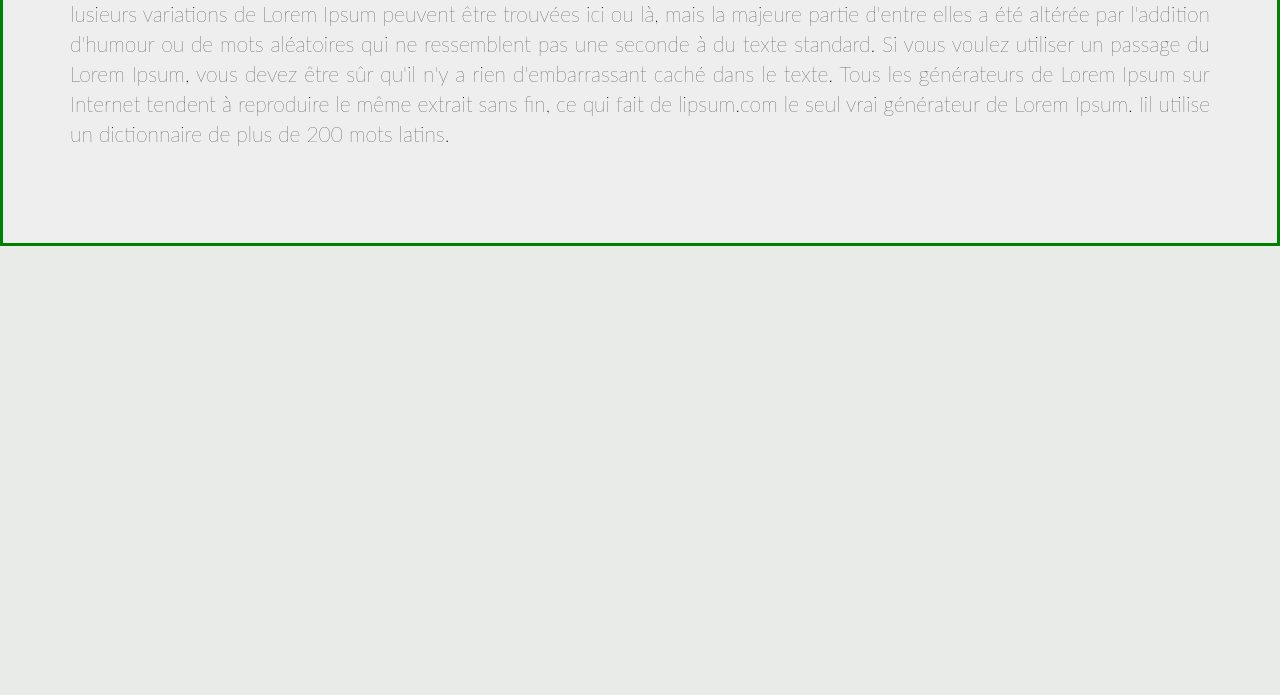
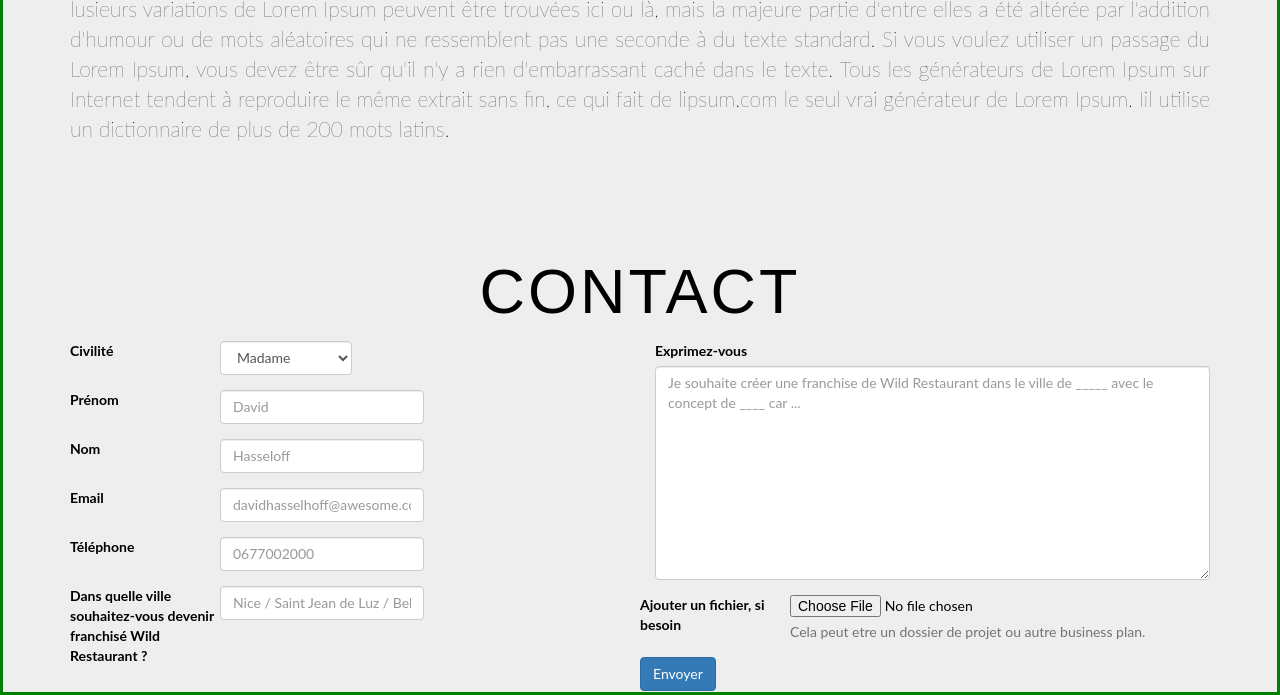
Before and after one commit to fouv/Static-Website-html-css, a PHP site: page / in a window 1280 px wide. Shown: the part 1694-2389 px from the top of the page. Before the commit the page ends 1940 px from the top, so only its background shows below. Run offline with PHP 8.4, Linux system fonts and the light colour scheme; some libraries are stand-ins or nearby versions.

Commit message:
add form

```diff
--- a/css/style.css
+++ b/css/style.css
@@ -7,8 +7,15 @@
 .carousel-inner{
   background-color: white;
   }
-
-  h1{
+label{
+  display: block;
+  width: 150px;
+  float: left;
+}
+.saut{
+  margin-bottom: 15px;
+}
+  h2{
   text-transform: uppercase;
   font-size: 63px;
   letter-spacing: 3px;
--- a/index.php
+++ b/index.php
@@ -26,6 +26,8 @@ $file = $page . '.php';
         }
         ?>
     </title>
+
+
 </head>
 <body>
 <header>
@@ -34,6 +36,7 @@ $file = $page . '.php';
 <main>
     <div class="container-fluid" ></div>
     <?php include "page/home.php"; ?>
+    <?php include "page/contact.php"; ?>
     </div>
 </main>
 <footer>
--- a/page/contact.php
+++ b/page/contact.php
@@ -6,15 +6,25 @@ if ($_SERVER['REQUEST_METHOD'] == 'POST') {
 } else {
 ?>
 
-    <div class="row">
+
+
+
+
+    <!--<div class="row">
         <div class="col-xs-3 col-sm-3 col-md-3 col-lg-3"></div>
 
-        <div class="col-xs-6 col-sm-6 col-md-6 col-lg-6">
-            <form action="" method="post" role="form">
-            <legend>Formulaire de contact</legend>
-             <form class="form-inline">
+        <div class="col-xs-6 col-sm-6 col-md-6 col-lg-6">-->
+
+
+<div class="container">
+    <div class="row">
+        <h2 id="anchor_contact">Contact</h2>
+        <div class="col-md-6">
+
+            <form class="form-inline" action="" method="post" role="form">
+
                 <label for="exampleInputCivility">Civilité</label>
-                <select class="form-control" id="exampleInputCivility">
+                    <select class="form-control saut" id="exampleInputCivility">
                         <option>Madame</option>
                         <option>Mademoiselle</option>
                         <option>Monsieur</option>
@@ -23,34 +33,38 @@ if ($_SERVER['REQUEST_METHOD'] == 'POST') {
 
                 <div class="form-group">
                     <label for="exampleInputName1">Prénom</label>
-            <input type="text" class="form-control" id="exampleInputName1" placeholder="David">
+                    <input type="text" class="form-control saut" id="exampleInputName1" placeholder="David">
                 </div>
 
                 <div class="form-group">
                     <label for="exampleInputName2">Nom</label>
-            <input type="text" class="form-control" id="exampleInputName2" placeholder="Hasseloff">
+                    <input type="text" class="form-control saut" id="exampleInputName2" placeholder="Hasseloff">
                 </div>
 
                  <div class="form-group">
-            <label for="exampleInputEmail2">Email</label>
-            <input type="email" class="form-control" id="exampleInputEmail2" placeholder="davidhasselhoff@awesome.com">
+                    <label for="exampleInputEmail2" >Email</label>
+                    <input type="email" class="form-control saut" id="exampleInputEmail2" placeholder="davidhasselhoff@awesome.com">
                 </div>
 
                 <div class="form-group">
                     <label for="exampleInputTelNumber">Téléphone</label>
-            <input type="tel" class="form-control" id="exampleInputTelNumber" placeholder="0677002000">
+                    <input type="tel" class="form-control saut" id="exampleInputTelNumber" placeholder="0677002000">
                 </div>
 
 
                  <div class="form-group">
                     <label for="exampleInputTown">Dans quelle ville souhaitez-vous devenir franchisé Wild Restaurant ?</label>
-            <input type="tel" class="form-control" id="exampleInputTown" placeholder="Nice / Saint Jean de Luz / Belle ile ?...">
+                    <input type="tel" class="form-control saut" id="exampleInputTown" placeholder="Nice / Saint Jean de Luz / Belle ile ?...">
                 </div>
 
+            </form>
+        </div>
 
+                <div class="col-md-6">
                     <div class="form-group">
-            <label for="exampleInputExpress">Exprimez-vous</label>
-            <textarea class="form-control" id="exampleInputExpress" rows="3" placeholder="Je souhaite créer une franchise de Wild Restaurant dans le ville de _____ avec le concept de ____ car ..."></textarea>
+                        <label for="comment">Exprimez-vous</label>
+                        <textarea class="form-control saut" id="comment" rows="10" placeholder="Je souhaite créer une franchise de Wild Restaurant dans le ville de _____ avec le concept de ____ car ..."></textarea>
+                    </div>
                 </div>
 
                 <div class="form-group">
@@ -59,11 +73,13 @@ if ($_SERVER['REQUEST_METHOD'] == 'POST') {
                     <p class="help-block">Cela peut etre un dossier de projet ou autre business plan.</p>
                 </div>
 
-             <button type="submit" class="btn btn-primary">Submit</button>
-             </form>
+                 <button type="submit" class="btn btn-primary">Envoyer</button>
+
+
 
     </div>
-        <div class="col-xs-3 col-sm-3 col-md-3 col-lg-3"> </div>
+
     </div>
 
+
 <?php } ?>
--- a/page/home.php
+++ b/page/home.php
@@ -41,7 +41,7 @@
       <div class="codrops-top clearfix">
       </div>
       <div>
-        <h1 id="anchor_concept">Concept</h1>
+        <h2 id="anchor_concept">Concept</h2>
       </div>
       <div class="wrapper">
         <ul class="stage clearfix">
@@ -51,7 +51,7 @@
               <div class="poster"></div>
               <div class="info">
                 <header>
-                  <h1>UNEXPECTED</h1>
+                  <h2>UNEXPECTED</h2>
                   <span class="year">1946</span>
                   <span class="rating">PG</span>
                   <span class="duration">130 minutes</span>
@@ -68,7 +68,7 @@
               <div class="poster"></div>
               <div class="info">
                 <header>
-                  <h1>FUN</h1>
+                  <h2>FUN</h2>
                   <span class="year">1951</span>
                   <span class="rating">NR</span>
                   <span class="duration">83 minutes</span>
@@ -85,7 +85,7 @@
               <div class="poster"></div>
               <div class="info">
                 <header>
-                  <h1>CHEAP</h1>
+                  <h2>CHEAP</h2>
                   <span class="year">1925</span>
                   <span class="rating">NR</span>
                   <span class="duration">95 minutes</span>
```
Also changed, not shown: images/logo.png (added). Lines whose indentation alone changed are shown as unchanged.
